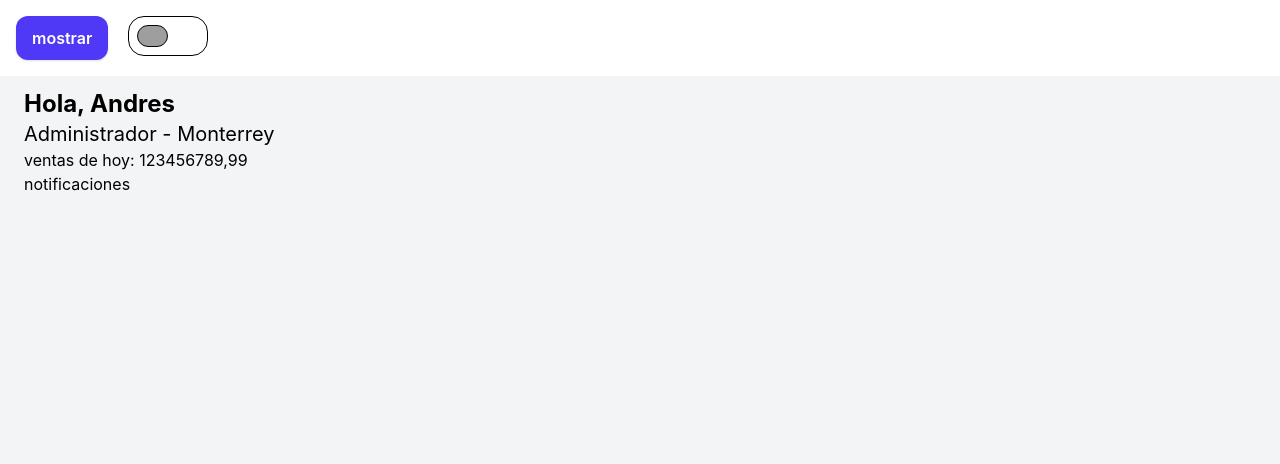
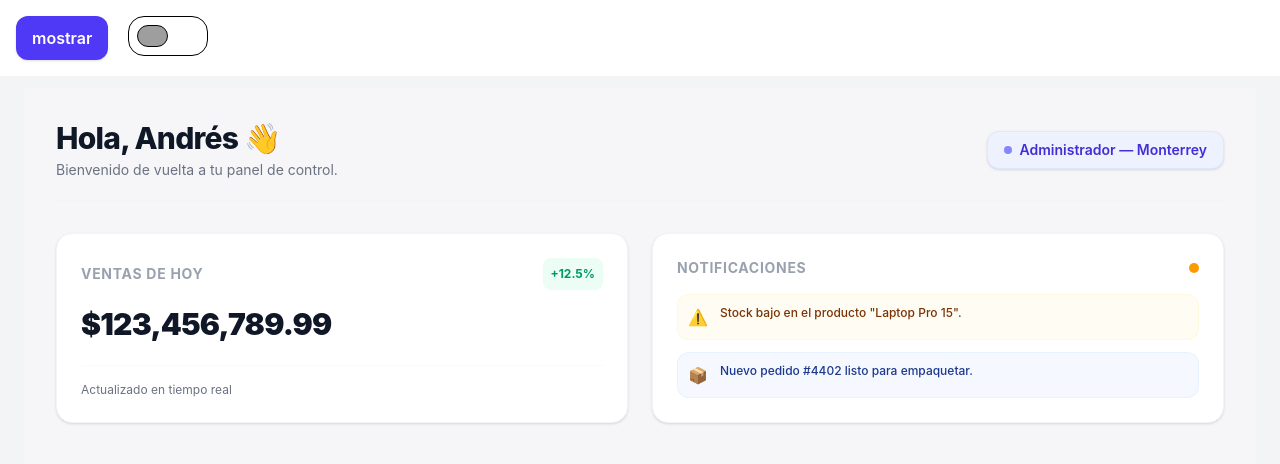
Before and after one commit to and1ru/POS-front, a React (Vite) app: page /private/dashboard in a window 1280 px wide. Shown: the top 464 px of the page. Built offline with nearby package versions, Linux system fonts and the light colour scheme; grey boxes are pictures that could not be loaded.

Commit message:
se mejoraron los estilos del dashboard

```diff
--- a/src/pages/dashboard-page.tsx
+++ b/src/pages/dashboard-page.tsx
@@ -1,12 +1,78 @@
 export const DashboardPage = () => {
+  // Simulación de datos formateados
+  const ventasHoy = "123,456,789.99";
+
   return (
-    <>
-      <h1 className="text-2xl font-bold">Hola, Andres</h1>
-      <section>
-        <h2 className="text-xl">Administrador - Monterrey</h2>
-        <h2>ventas de hoy: 123456789,99</h2>
-        <h2>notificaciones</h2>
-      </section>
-    </>
+    <div className="min-h-screen bg-gray-50/50 p-6 sm:p-8 text-gray-800">
+
+      {/* Encabezado Principal */}
+      <header className="mb-8 flex flex-col sm:flex-row sm:items-center sm:justify-between gap-4 border-b border-gray-100 pb-5">
+        <div>
+          <h1 className="text-3xl font-extrabold tracking-tight text-gray-900">
+            Hola, Andrés 👋
+          </h1>
+          <p className="text-sm text-gray-500 mt-1">
+            Bienvenido de vuelta a tu panel de control.
+          </p>
+        </div>
+
+        {/* Badge de Rol / Ubicación */}
+        <div className="inline-flex items-center gap-2 bg-indigo-50 text-indigo-700 px-4 py-2 rounded-xl text-sm font-semibold self-start sm:self-auto shadow-sm border border-indigo-100">
+          <span className="w-2 h-2 rounded-full bg-indigo-500 animate-pulse" />
+          Administrador — Monterrey
+        </div>
+      </header>
+
+      {/* Sección de Tarjetas / Grid */}
+      <main className="grid grid-cols-1 md:grid-cols-2 gap-6">
+
+        {/* Tarjeta de Ventas */}
+        <div className="bg-white p-6 rounded-2xl shadow-sm border border-gray-100 flex flex-col justify-between transition-all hover:shadow-md">
+          <div>
+            <div className="flex items-center justify-between mb-4">
+              <h2 className="text-sm font-bold uppercase tracking-wider text-gray-400">
+                Ventas de Hoy
+              </h2>
+              <span className="p-2 bg-emerald-50 text-emerald-600 rounded-lg text-xs font-bold">
+                +12.5%
+              </span>
+            </div>
+            <p className="text-3xl font-black text-gray-900 tracking-tight">
+              ${ventasHoy}
+            </p>
+          </div>
+          <div className="mt-4 pt-4 border-t border-gray-50 text-xs text-gray-500">
+            Actualizado en tiempo real
+          </div>
+        </div>
+
+        {/* Tarjeta de Notificaciones */}
+        <div className="bg-white p-6 rounded-2xl shadow-sm border border-gray-100 flex flex-col transition-all hover:shadow-md">
+          <div className="flex items-center justify-between mb-4">
+            <h2 className="text-sm font-bold uppercase tracking-wider text-gray-400">
+              Notificaciones
+            </h2>
+            <span className="w-2.5 h-2.5 rounded-full bg-amber-500" />
+          </div>
+
+          {/* Lista de alertas simuladas para darle vida */}
+          <div className="flex-1 flex flex-col gap-3 justify-center">
+            <div className="flex gap-3 items-start p-2.5 bg-amber-50/60 rounded-xl border border-amber-100/50">
+              <span className="text-base">⚠️</span>
+              <p className="text-xs text-amber-900 font-medium">
+                Stock bajo en el producto "Laptop Pro 15".
+              </p>
+            </div>
+            <div className="flex gap-3 items-start p-2.5 bg-blue-50/60 rounded-xl border border-blue-100/50">
+              <span className="text-base">📦</span>
+              <p className="text-xs text-blue-900 font-medium">
+                Nuevo pedido #4402 listo para empaquetar.
+              </p>
+            </div>
+          </div>
+        </div>
+
+      </main>
+    </div>
   );
 };
```
